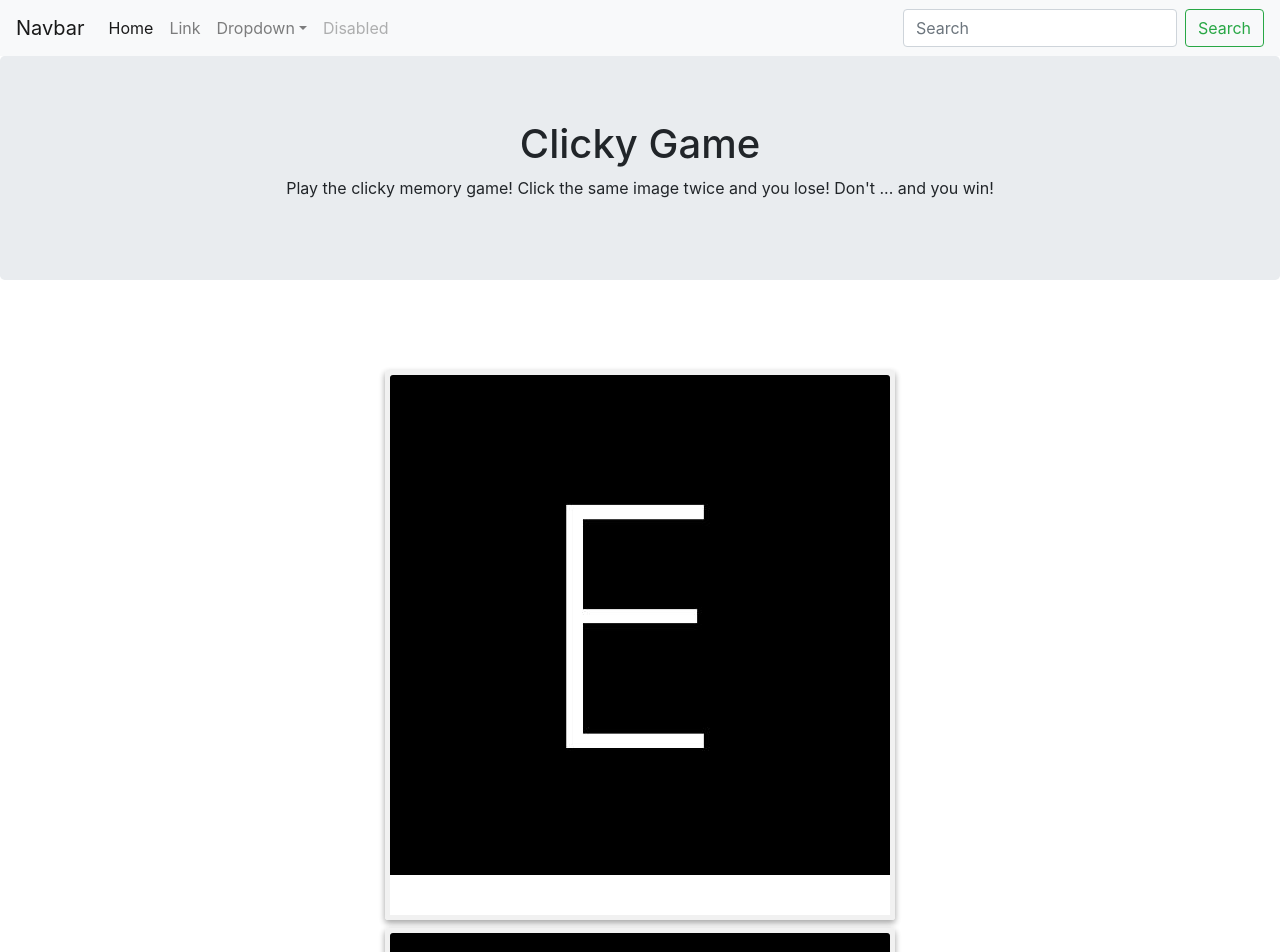
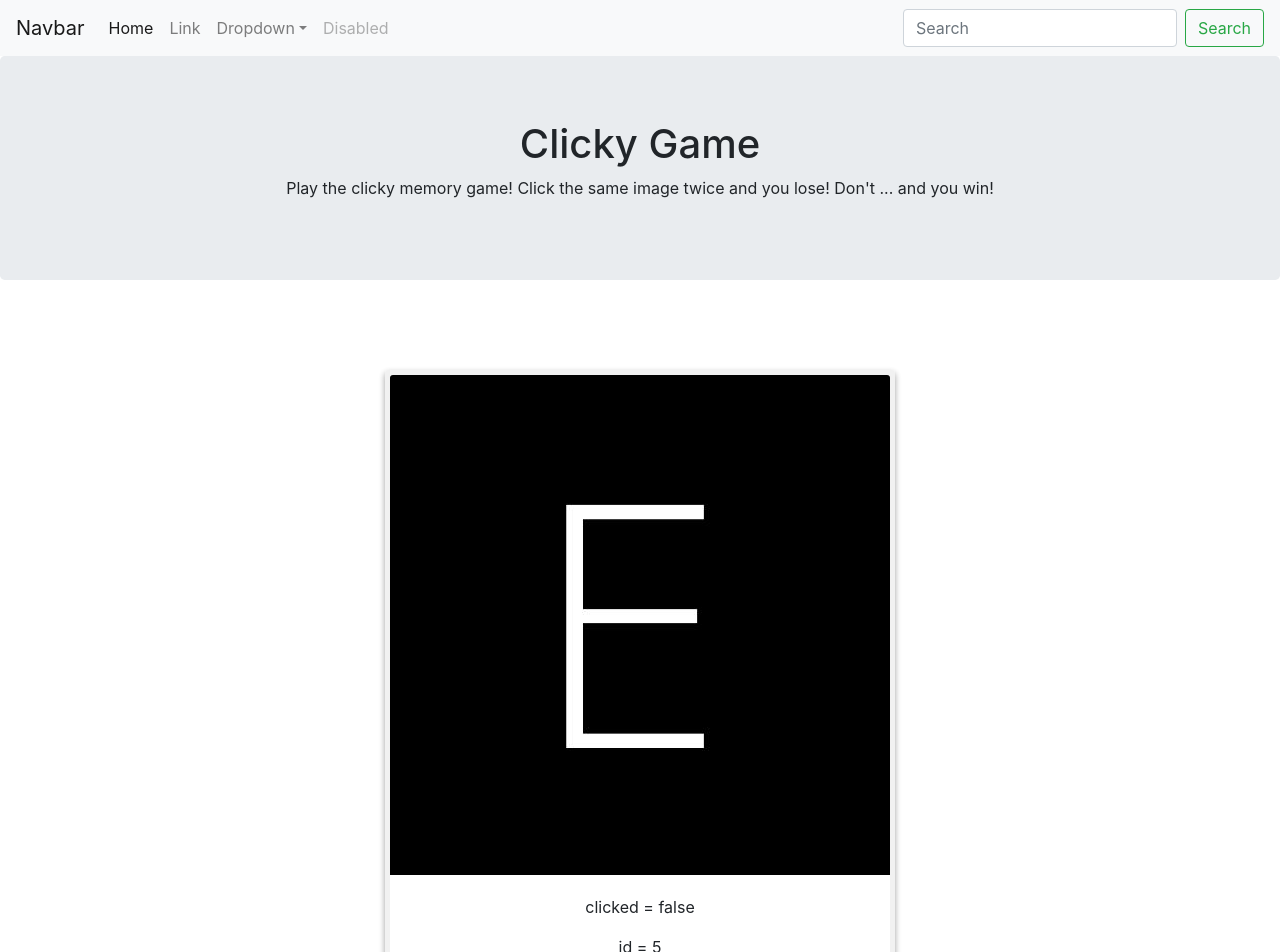
Before and after one commit to alithom123/clicky-game, a React (Create React App) app: page / in a window 1280 px wide. Shown: the top 952 px of the page. Built offline with nearby package versions, Linux system fonts and the light colour scheme.

Commit message:
moved onclick to div so acts on whole card and doesn't refresh like the <a> tag did.

```diff
--- a/src/components/Card/index.jsx
+++ b/src/components/Card/index.jsx
@@ -12,18 +12,21 @@ class Card extends React.Component {
 
     render() {
         return (
-            <a href="" class="custom-card">
-                <div>
+            // <a href="" class="custom-card">
+            <div onClick={() => this.props.onClick()}>
                 <div className="click-item" >
                     <img className="card-img-top" src={this.props.imageUrl} />
                     <div className="card-body">
+                        <p>clicked = {this.state.clickedOnce ? "true" : "false"}</p>
+                        <p>id = {this.props.id}</p>
+
                         {/* <h5 className="card-title">Card title</h5> */}
                         {/* <p className="card-text">Some quick example text to build on the card title and make up the bulk of the card's content.</p> */}
                         {/* <a href="#" className="btn btn-primary" onClick={props.handleCardClick} id={props.id} clickCount={props.clickCount}>Click this card</a> */}
                     </div>
                 </div>
             </div>
-            </a>
+            // </a>
         );
     }
 }
```
Lines whose indentation alone changed are shown as unchanged.
